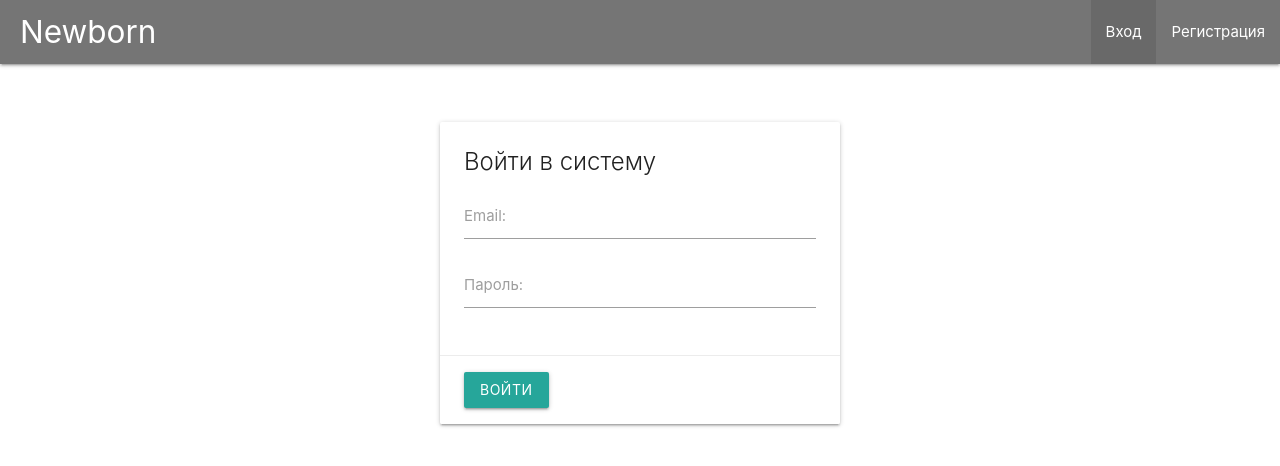
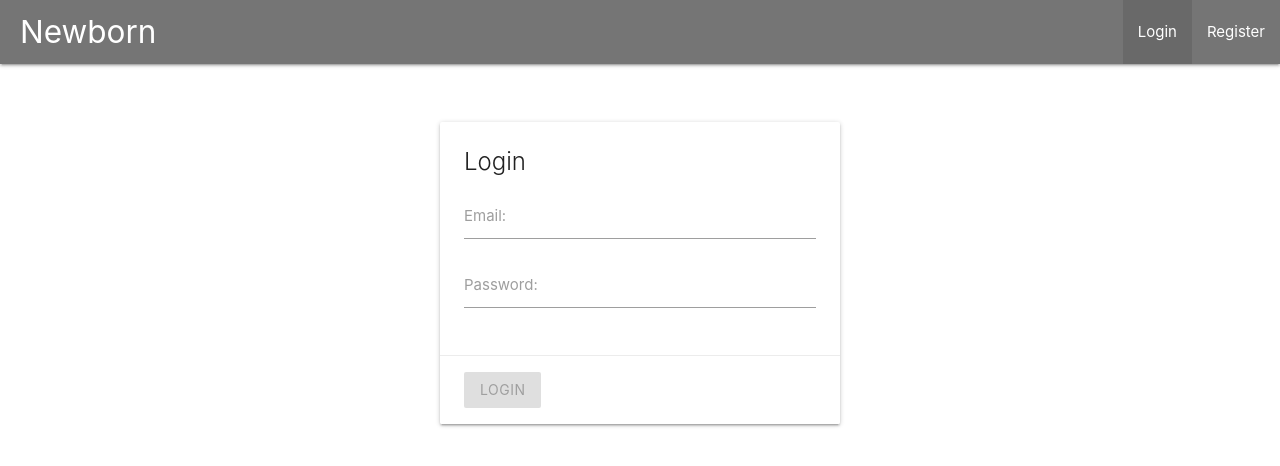
Before and after one commit to kirillkozlovskyi/User-CRM, an Angular app in the folder client/: page /login in a window 1280 px wide. Shown: the top 466 px of the page. Built offline with nearby package versions, Linux system fonts and the light colour scheme.

Commit message:
login form

```diff
--- a/client/src/app/app.module.ts
+++ b/client/src/app/app.module.ts
@@ -7,6 +7,7 @@ import { LoginPageComponent } from './login-page/login-page.component';
 import { AuthLayoutComponent } from './shared/layouts/auth-layout/auth-layout.component';
 import { SiteLayoutComponent } from './shared/layouts/site-layout/site-layout.component';
 import { RegisterPageComponent } from './register-page/register-page.component';
+import {FormsModule, ReactiveFormsModule} from "@angular/forms";
 
 @NgModule({
   declarations: [
@@ -18,7 +19,9 @@ import { RegisterPageComponent } from './register-page/register-page.component';
   ],
   imports: [
     BrowserModule,
-    AppRoutingModule
+    AppRoutingModule,
+    FormsModule,
+    ReactiveFormsModule,
   ],
   providers: [],
   bootstrap: [AppComponent]
--- a/client/src/app/login-page/login-page.component.html
+++ b/client/src/app/login-page/login-page.component.html
@@ -1,16 +1,43 @@
-<div class="card">
+<form (ngSubmit)="onSubmit()"  [formGroup]="form"
+      class="card"
+>
   <div class="card-content">
-    <span class="card-title">Войти в систему</span>
+    <span class="card-title">Login</span>
     <div class="input-field">
-      <input id="email" type="email" required>
+      <input
+        id="email"
+        type="email"
+        formControlName="email"
+        [ngClass] = "{'invalid': form.get('email')?.invalid && form.get('email')?.touched}"
+        >
       <label for="email">Email:</label>
+      <span class="helper-text red-text" *ngIf="form.get('email')?.invalid && form.get('email')?.touched">
+        <span *ngIf="form.get('email')?.hasError('required')">
+          Email is required
+        </span>
+        <span *ngIf="form.get('email')?.hasError('email')">
+          Enter correct email address
+        </span>
+      </span>
     </div>
     <div class="input-field">
-      <input id="password" type="password" required>
-      <label for="password">Пароль:</label>
+      <input
+        id="password"
+        type="password"
+        formControlName="password"
+        [ngClass] = "{'invalid': form.get('password')?.invalid && form.get('password')?.touched}">
+      <label for="password">Password:</label>
+      <span class="helper-text red-text" *ngIf="form.get('password')?.invalid && form.get('password')?.touched">
+        <span *ngIf="form.get('password')?.hasError('required')">
+          Password is required
+        </span>
+        <span *ngIf="form.get('password')?.hasError('minLength') ">
+          Password must be at least 5 characters
+        </span>
+      </span>
     </div>
   </div>
   <div class="card-action">
-    <button class="modal-action btn waves-effect">Войти</button>
+    <button type="submit" class="modal-action btn waves-effect" [disabled]="form.invalid">Login</button>
   </div>
-</div>
+</form>
--- a/client/src/app/login-page/login-page.component.ts
+++ b/client/src/app/login-page/login-page.component.ts
@@ -1,4 +1,5 @@
 import {Component, OnInit} from '@angular/core';
+import {FormControl, FormGroup, Validators} from "@angular/forms";
 
 @Component({
   selector: 'app-login-page',
@@ -6,11 +7,19 @@ import {Component, OnInit} from '@angular/core';
   styleUrls: ['./login-page.component.scss']
 })
 export class LoginPageComponent implements OnInit {
-
+  // @ts-ignore
+  form: FormGroup;
   constructor() {
   }
 
   ngOnInit(): void {
+    this.form = new FormGroup({
+      email: new FormControl(null, [Validators.required, Validators.email]),
+      password: new FormControl(null, [Validators.required, Validators.minLength(5)]),
+    })
+  }
+  onSubmit() {
+    console.log(this.form.value)
   }
 
 }
--- a/client/src/app/shared/layouts/auth-layout/auth-layout.component.html
+++ b/client/src/app/shared/layouts/auth-layout/auth-layout.component.html
@@ -2,8 +2,8 @@
   <div class="nav-wrapper grey darken-1">
     <a href="/" class="brand-logo">Newborn</a>
     <ul id="nav-mobile" class="right hide-on-med-and-down">
-      <li routerLinkActive="active"><a routerLink="/login">Вход</a></li>
-      <li routerLinkActive="active"><a routerLink="/register">Регистрация</a></li>
+      <li routerLinkActive="active"><a routerLink="/login">Login</a></li>
+      <li routerLinkActive="active"><a routerLink="/register">Register</a></li>
     </ul>
   </div>
 </nav>
```
